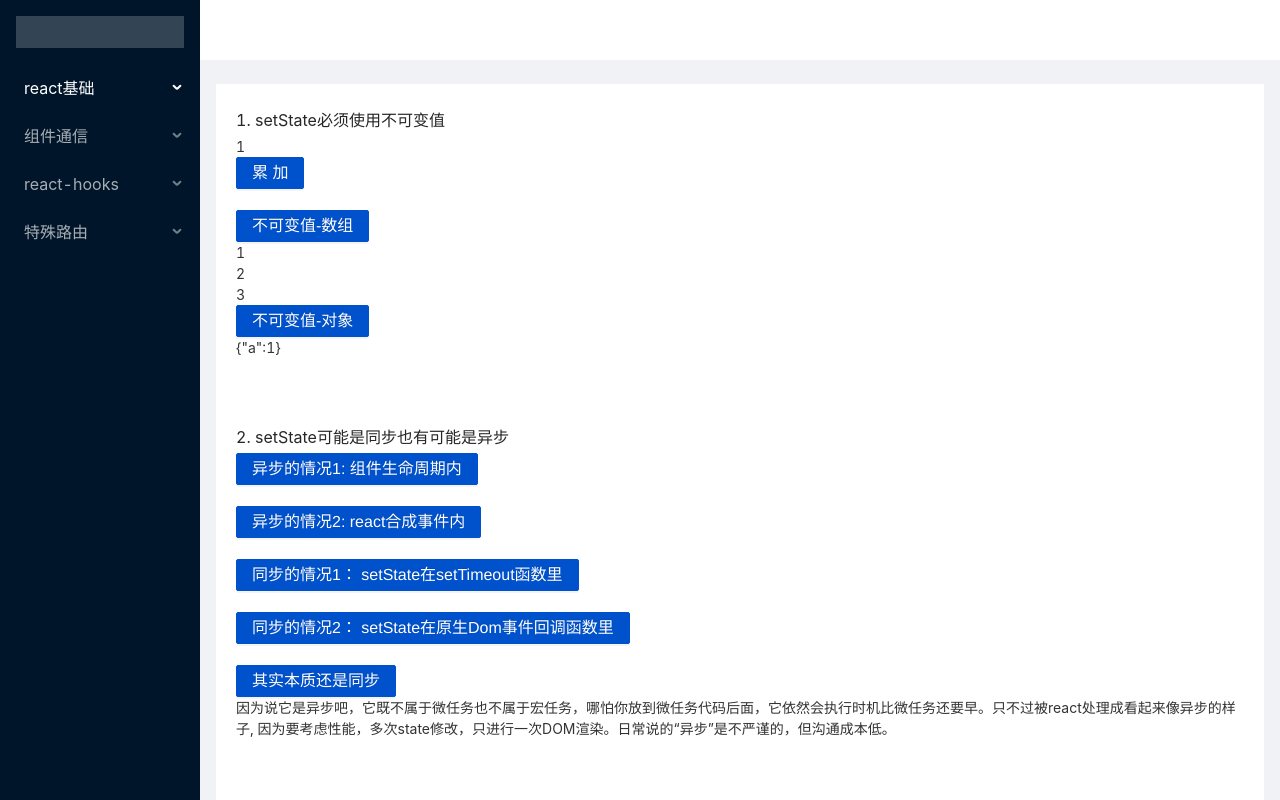
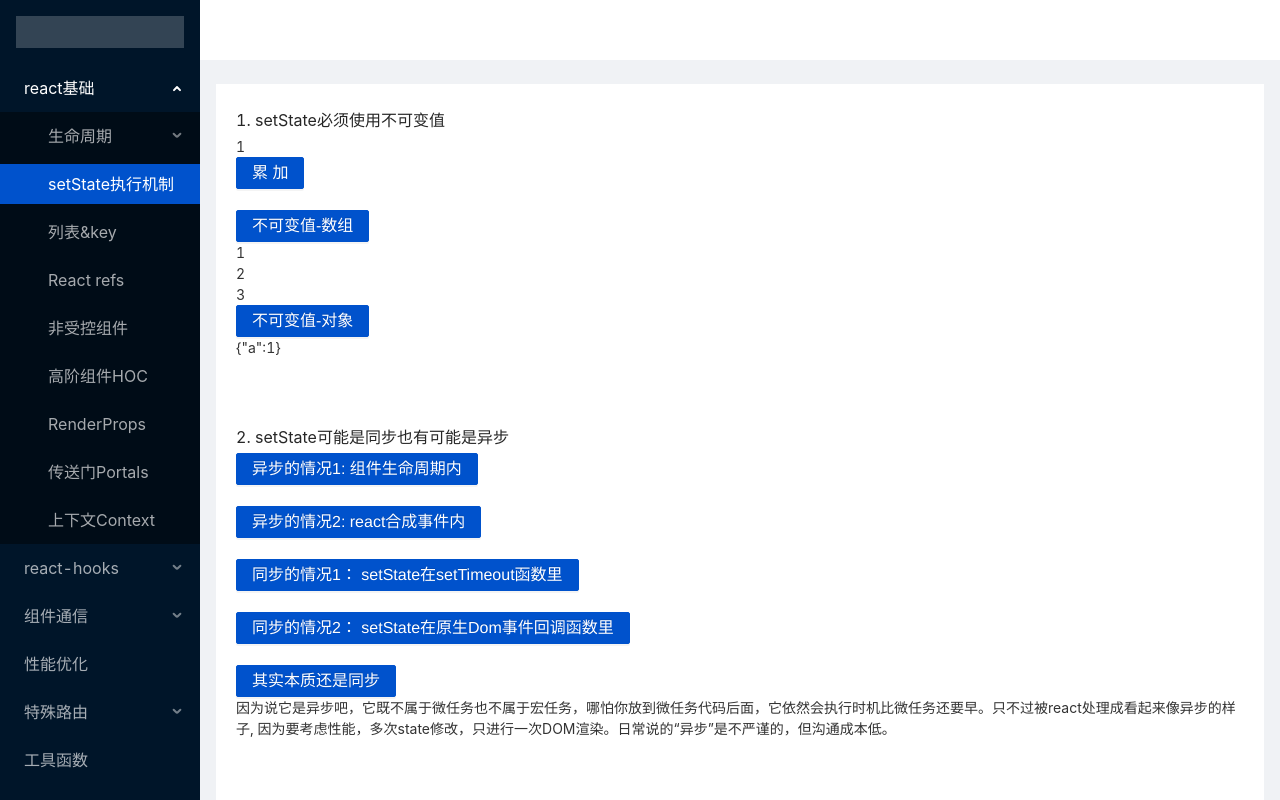
Before and after one commit to fefuns/react-preset-cli, a React (Create React App) app: page /basic/set-state in a window 1280 px wide. Shown: the top 800 px of the page. Built offline with nearby package versions, Linux system fonts and the light colour scheme.

Commit message:
fix: 修正一些警告信息

```diff
--- a/package.json
+++ b/package.json
@@ -1,5 +1,5 @@
 {
-  "name": "jira",
+  "name": "react-preset-cli",
   "version": "0.1.0",
   "private": true,
   "dependencies": {
@@ -9,6 +9,7 @@
     "@testing-library/jest-dom": "^5.11.4",
     "@testing-library/react": "^11.1.0",
     "@testing-library/user-event": "^12.1.10",
+    "@types/axios": "^0.14.0",
     "@types/jest": "^26.0.15",
     "@types/lodash": "^4.14.182",
     "@types/node": "^12.0.0",
@@ -17,8 +18,8 @@
     "@types/react-dom": "^17.0.0",
     "@types/react-router-dom": "^5.3.0",
     "antd": "^4.16.9",
+    "axios": "^0.27.2",
     "craco-less": "^1.18.0",
-    "jira-dev-tool": "^1.7.61",
     "lodash": "^4.17.21",
     "qs": "^6.10.1",
     "react": "^17.0.2",
--- a/src/App.js
+++ b/src/App.js
@@ -41,7 +41,7 @@ const RenderRoutes = ({ routes }) => {
     </Suspense>
   )
 }
-export default () => {
+const App = () => {
   const formatedRoutes = formatRoutes(cloneDeep(routes), '')
   return (
     <BrowserRouter>
@@ -49,3 +49,4 @@ export default () => {
     </BrowserRouter>
   )
 }
+export default App
--- a/src/components/AuthRoute/index.js
+++ b/src/components/AuthRoute/index.js
@@ -1,3 +1,5 @@
 import React from 'react'
 
-export default props => <>{props.children}</>
+export default function AuthRoute(props) {
+  return <>{props.children}</>
+}
--- a/src/components/PageLoading/index.js
+++ b/src/components/PageLoading/index.js
@@ -1,3 +1,5 @@
 import React from 'react'
 
-export default props => <>{props.children}</>
+export default function AuthRoute(props) {
+  return <>{props.children}</>
+}
--- a/src/layouts/LayoutBase/components/AppMenu/index.js
+++ b/src/layouts/LayoutBase/components/AppMenu/index.js
@@ -1,10 +1,9 @@
 import React from 'react'
 import { Link, withRouter } from 'react-router-dom'
-import { Menu, Modal } from 'antd'
+import { Menu } from 'antd'
 import routes from 'routes'
 import { cloneDeep } from 'lodash'
 import './style.less'
-import { delStorage } from 'utils'
 import { getCurRoute, formatRoutes } from 'utils/routerHelper'
 
 const { SubMenu } = Menu
@@ -94,7 +93,7 @@ function getParentPaths(routes, props) {
     allMenus.forEach(item => {
       if (
         item.children &&
-        item.children.some(child => child.meta && child.meta.title && child.meta.isMenu)
+        item.children.some(child => child.meta && child.meta.title && !child.meta.hidden)
       ) {
         paths.push(item.path)
         getPaths(item.children, props)
@@ -106,17 +105,17 @@ function getParentPaths(routes, props) {
 }
 
 // 退出登录
-const logout = () => {
-  const path = window.location.origin
-  Modal.confirm({
-    centered: true,
-    title: '确定要退出登录吗？',
-    onOk: () => {
-      delStorage('loginInfo')
-      window.location.href = '/login'
-    },
-  })
-}
+// const logout = () => {
+//   const path = window.location.origin
+//   Modal.confirm({
+//     centered: true,
+//     title: '确定要退出登录吗？',
+//     onOk: () => {
+//       delStorage('loginInfo')
+//       window.location.href = '/login'
+//     },
+//   })
+// }
 // 侧边菜单
 const SiderMenu = props => {
   const { location } = props
@@ -130,7 +129,6 @@ const SiderMenu = props => {
 
   const parentPaths = getParentPaths(formatedRoutes, props)
   const openKeys = parentPaths.filter(item => pathname.startsWith(item))
-  console.log(openKeys)
 
   return (
     <Menu
--- a/src/routes/index.js
+++ b/src/routes/index.js
@@ -123,6 +123,7 @@ const routes = [
             component: lazy(() => import('views/Basic/Hoc')),
             meta: {
               title: '高阶组件HOC',
+              desc: '高阶组件是一个函数，能够接受一个组件并返回一个新的组件',
             },
           },
           {
@@ -137,14 +138,138 @@ const routes = [
             component: lazy(() => import('views/Basic/Portals')),
             meta: {
               title: '传送门Portals',
+              desc: 'Portals 提供了一种很好的方法，将子节点渲染到父组件 DOM 层次结构之外的 DOM 节点。',
             },
           },
           {
-            path: '/optimizing',
-            component: lazy(() => import('views/Basic/SetStateDemo')),
+            path: '/context',
+            component: lazy(() => import('views/Basic/Context')),
             meta: {
-              title: '性能优化',
+              title: '上下文Context',
+              desc: '上下文(Context) 提供了一种通过组件树传递数据的方法，无需在每个级别手动传递 props 属性。',
             },
+          },
+        ],
+      },
+      {
+        path: '/hooks',
+        component: LayoutBlank,
+        meta: {
+          title: 'react-hooks',
+        },
+        children: [
+          {
+            path: '/useState',
+            component: lazy(() => import('views/Hooks/UseState')),
+            meta: {
+              title: 'useState',
+              desc: '用useState实现state和setState的功能',
+            },
+          },
+          {
+            path: '/useEffect',
+            component: lazy(() => import('views/Hooks/UseEffect')),
+            meta: {
+              title: 'useEffect',
+              desc: '用useEffect模拟实现componentDidMount 和 componentDidUpdate 以及 componentWillUnmount',
+            },
+          },
+          {
+            path: '/useRef',
+            component: lazy(() => import('views/Hooks/UseRef')),
+            meta: {
+              title: 'useRef',
+              desc: '通常用于获取DOM，来操作DOM',
+            },
+          },
+          {
+            path: '/useContext',
+            component: lazy(() => import('views/Hooks/UseContext')),
+            meta: {
+              title: 'useContext',
+              desc: '',
+            },
+          },
+          {
+            path: '/useReducer',
+            component: lazy(() => import('views/Hooks/UseReducer')),
+            meta: {
+              title: 'useReducer',
+              desc: '',
+            },
+          },
+          {
+            path: '/useMemo',
+            component: lazy(() => import('views/Hooks/UseMemo')),
+            meta: {
+              title: 'useMemo',
+              desc: 'memo是一个高阶组件，类似PureComponent，可以让子组件的props进行浅比较来阻止子组件的重新渲染，但是有些情况下，光靠memo还不够，还需要配合useMemo来缓存数据，进一步避免子组件进行不必要的重新渲染',
+            },
+          },
+          {
+            path: '/useCallback',
+            component: lazy(() => import('views/Hooks/UseCallback')),
+            meta: {
+              title: 'useCallback',
+              desc: 'memo是一个高阶组件，类似PureComponent，可以让子组件的props进行浅比较来阻止子组件的重新渲染，但是有些情况下，光靠memo还不够，还需要配合useMemo来缓存数据，进一步避免子组件进行不必要的重新渲染。但是useMemo只适合用来缓存数据，如果碰到子组件有回调函数来改变父组件状态，发现子组件又会发生不必要的重新渲染，所以就需要有useCallback来对这种回调函数进行处理',
+            },
+          },
+          {
+            path: '/customHooks',
+            component: LayoutBlank,
+            meta: {
+              title: '自定义Hooks',
+            },
+            children: [
+              {
+                path: '/useAxios',
+                component: lazy(() => import('views/Hooks/CustomHooks/UseAxios')),
+                meta: {
+                  title: 'useAxios',
+                },
+              },
+              {
+                path: '/useMousePosition',
+                component: lazy(() => import('views/Hooks/CustomHooks/UseMousePosition')),
+                meta: {
+                  title: 'useMousePosition',
+                  desc: '对比class组件中逻辑复用的HOC方式和RenderProps方式看看hooks来处理这种逻辑复用有什么优势',
+                },
+              },
+            ],
+          },
+          {
+            path: '/trap',
+            component: LayoutBlank,
+            meta: {
+              title: 'Hooks坑点',
+            },
+            children: [
+              {
+                path: '/trap1',
+                component: lazy(() => import('views/Hooks/Trap/Trap1')),
+                meta: {
+                  title: 'hooks 坑1',
+                  desc: 'useState初始化值，只有第一次有效',
+                },
+              },
+              {
+                path: '/trap2',
+                component: lazy(() => import('views/Hooks/Trap/Trap2')),
+                meta: {
+                  title: 'hooks 坑2',
+                  desc: 'useEffect第二个参数是空的时候，不能直接访问到state，会报错',
+                },
+              },
+              {
+                path: '/trap3',
+                component: lazy(() => import('views/Hooks/Trap/Trap3')),
+                meta: {
+                  title: 'hooks 坑3',
+                  desc: 'useEffect第二个参数是一个引用类型的时候，会出现死循环',
+                },
+              },
+            ],
           },
         ],
       },
@@ -166,21 +291,11 @@ const routes = [
         ],
       },
       {
-        path: '/react-hooks',
-        component: LayoutBlank,
+        path: '/optimizing',
+        component: lazy(() => import('views/Basic/SetStateDemo')),
         meta: {
-          title: 'react-hooks',
+          title: '性能优化',
         },
-        children: [
-          {
-            path: '/useState',
-            component: lazy(() => import('views/Basic/LifeCycle')),
-            meta: {
-              title: 'useState',
-              desc: '关于setState究竟是同步还是异步？',
-            },
-          },
-        ],
       },
       {
         path: '/special-route',
@@ -216,7 +331,13 @@ const routes = [
           },
         ],
       },
-
+      {
+        path: '/tools',
+        component: lazy(() => import('views/Basic/SetStateDemo')),
+        meta: {
+          title: '工具函数',
+        },
+      },
       /**
        * 以下两项写在最下面
        */
```
Also changed, not shown: 2 other files (tests, documents, lock files or other folders).
